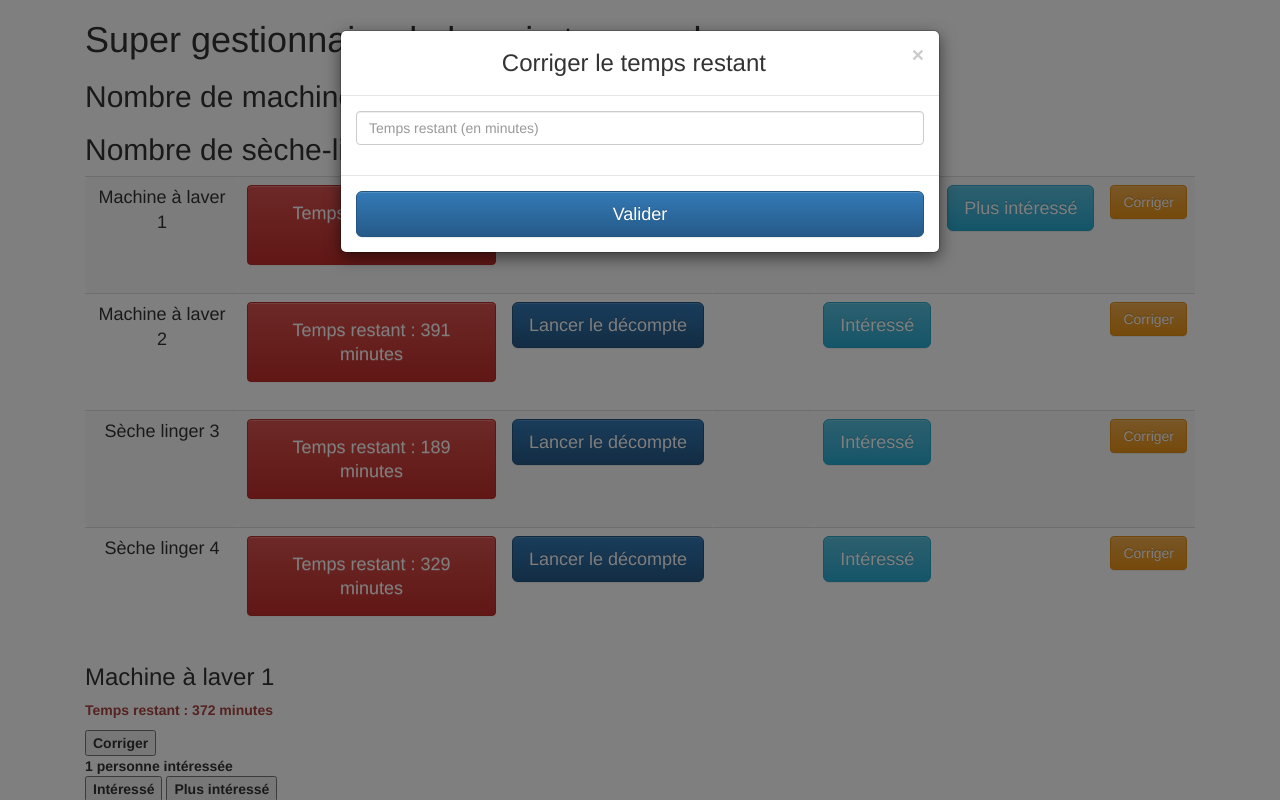
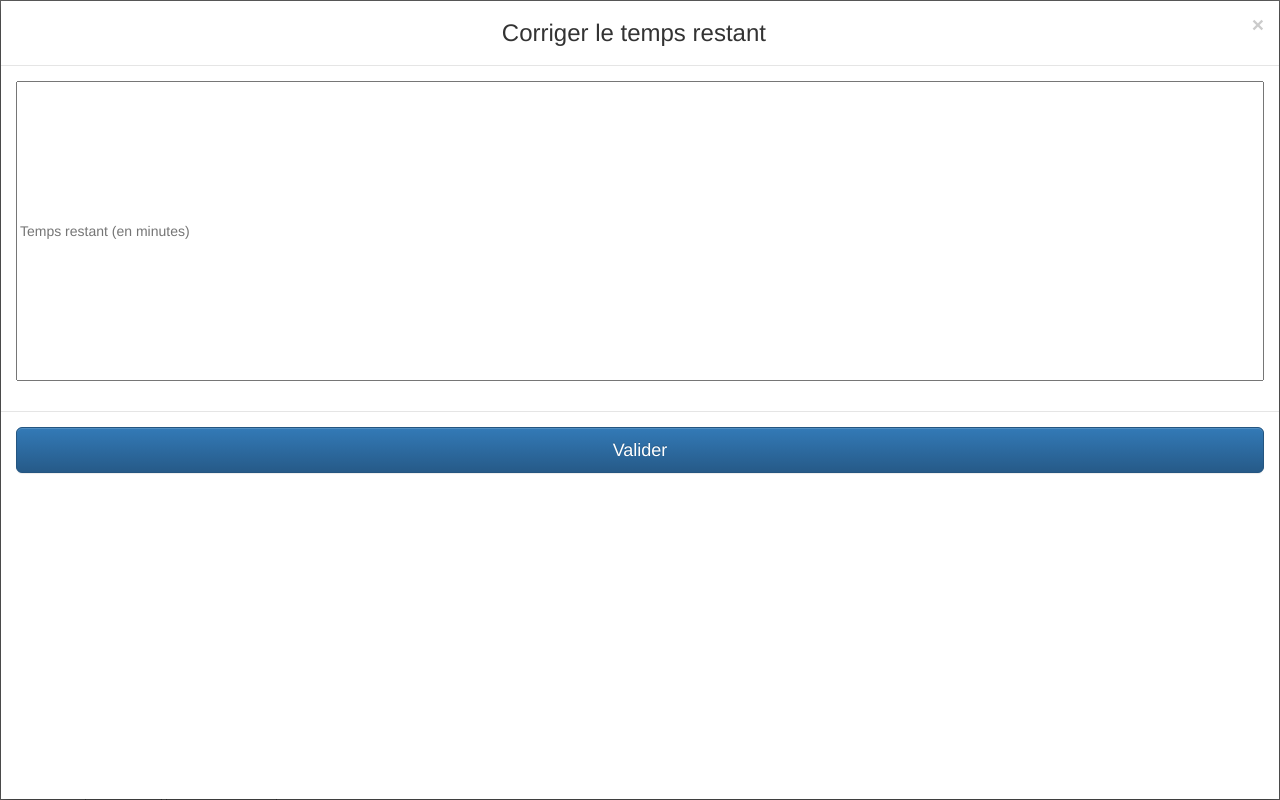
Before and after one commit to MaximeAnsquer/laverie_EMN, a Django app: page /laverie/ in a window 1280 px wide, after a click on "Corriger". Run offline with Django 3.2, Linux system fonts and the light colour scheme; data comes from the database, SQL or seed files in the repository; both versions use the stored data as it was after the commit; some libraries are stand-ins or nearby versions.

Commit message:
Petites modifs

```diff
--- a/laverie/templates/laverie/index.html
+++ b/laverie/templates/laverie/index.html
@@ -64,9 +64,9 @@
                     <td>
                         <button type="button" class="btn btn-warning" data-toggle="modal" data-target="#popUpWindow">Corriger</button>
 
-                        <div class="modal fade" id="popUpWindow">
-                            <div class="modal-dialog">
-                                <div class="modal-content">
+                        <div class="modal modal fade" id="popUpWindow" >
+                            <div class="modal-dialog" style="width: 100%; height: 100%;  margin: 0;  padding: 0;">
+                                <div class="modal-content" style="height: auto;  min-height: 100%;  border-radius: 0;">
 
                                     <!-- header -->
                                     <div class="modal-header">
@@ -80,7 +80,8 @@
                                             <div class="form-group">
                                                 <input id="valeur_{{ appareil.id }}"
                                                        type="number" min="0" max="{{ appareil.duree }}"
-                                                       class="form-control" placeholder="Temps restant (en minutes)">
+                                                       placeholder="Temps restant (en minutes)"
+                                                       style="width:100%; height: 300px">
                                             </div>
                                         </form>
                                     </div>
```
Also changed, not shown: db.sqlite3.
